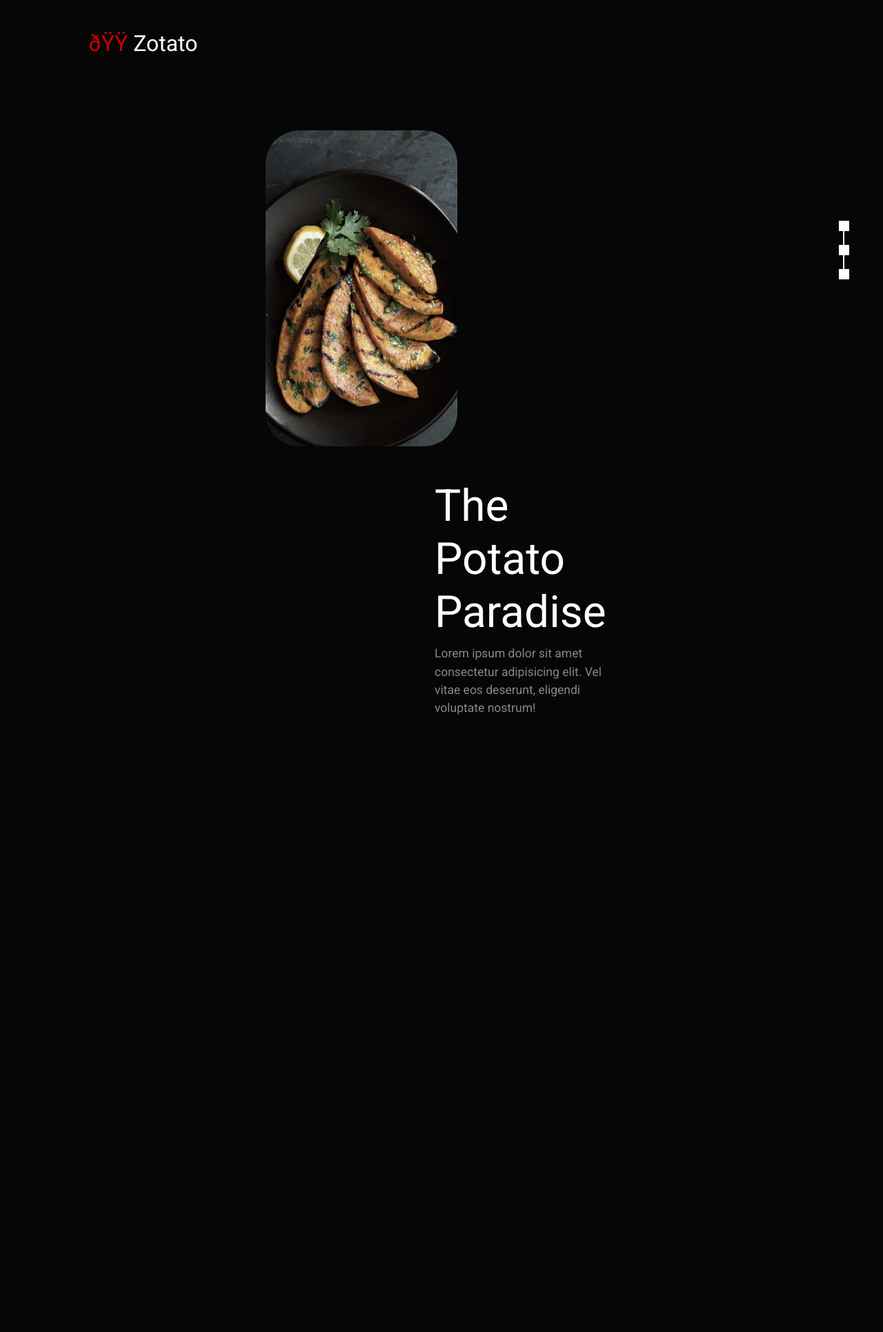
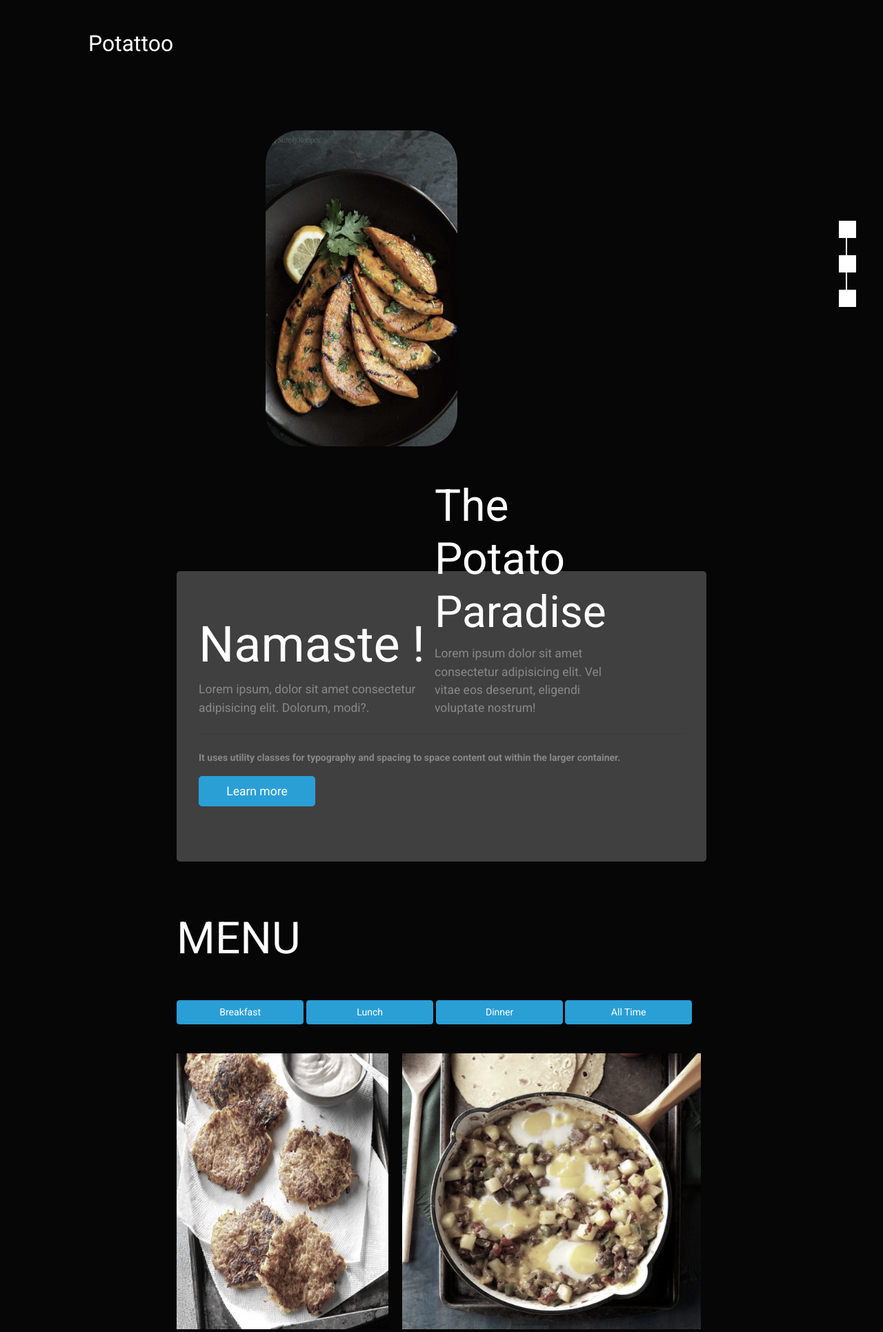
Before and after one commit to Black-Inception/Black-Inception.github.io, a PHP site: page / in a window 1280 px wide. Shown: the top 1931 px of the page at 69% size. Before the commit the page ends 1036 px from the top, so only its background shows below. Run offline with PHP 8.4, Linux system fonts and the light colour scheme.

Commit message:
commit #2

```diff
--- a/index.html
+++ b/index.html
@@ -6,26 +6,17 @@
     </head>
 
     <body>
-
-        <div class="tooltips text-danger">
-                <span class="tool" id="menu-icon">MENU</span>
-                <p></p>
-                <span class="tool" id="order-icon">ORDER</span>
-                <p></p>
-                <span class="tool" id="reach-icon">REACH</span>
-        </div>
-
         <nav>
-            <button class="box"></button>
+            <button class="box" id="menu"></button>
             <div class="line"></div>
-            <button class="box"></button>
+            <button class="box" id="order"></button>
             <div class="line"></div>
-            <button class="box"></button>
+            <button class="box" id="reach"></button>
         </nav>
         <!--<embed src="song.mp3" width="180" height="90" loop="false" autostart="false" hidden="true" />-->
         <div id="fixed-bar" class="mt-4">
             <a href="#fixed-bar">
-                <h4> <span class="text-danger">🍟</span> Zotato</h4>
+                <h4>Potattoo</h4>
             </a>
         </div>
 
@@ -47,6 +38,51 @@
             </div>
         </div>
 
+        <div class="jumbotron" id="info-box">
+            <h1 class="display-3">Namaste !</h1>
+            <p class="lead">Lorem ipsum, dolor sit amet consectetur adipisicing elit. Dolorum, modi?.</p>
+            <hr class="my-4">
+            <p>It uses utility classes for typography and spacing to space content out within the larger container.</p>
+            <p class="lead">
+                <a class="btn btn-primary btn-lg" id="learn-more" role="button" onclick="showInfo();">Learn more</a>
+            </p>
+
+            <div id="learn-more-info">
+                <br>
+                <div class="flex-box">
+                        <img src="sprite/info1.jpg">&nbsp&nbsp&nbsp
+                        <p>Lorem ipsum dolor sit amet consectetur adipisicing elit. Sapiente praesentium nesciunt maxime mollitia rem aliquam? Labore cum consectetur earum dignissimos dicta eum repudiandae quasi iure recusandae officiis, tempore fugiat odit.</p>
+                </div>
+                <br><br>
+                <div class="flex-box">
+                        <p>Lorem ipsum dolor sit amet consectetur adipisicing elit. Sapiente praesentium nesciunt maxime mollitia rem aliquam? Labore cum consectetur earum dignissimos dicta eum repudiandae quasi iure recusandae officiis, tempore fugiat odit.</p>
+                        &nbsp&nbsp&nbsp <img src="sprite/info2.jpg">
+                </div>
+            </div>
+        </div>
+
+        <br><br>
+        <div id="menu-container">
+                <h1>MENU</h1>
+                <br><Br>
+                <button type="button" class="btn btn-primary hvr-grow">Breakfast</button>
+                <button type="button" class="btn btn-primary hvr-grow">Lunch</button>
+                <button type="button" class="btn btn-primary hvr-grow">Dinner</button>
+                <button type="button" class="btn btn-primary hvr-grow">All Time</button>
+
+                <br><br><br>
+                <div class="breakfast">
+                    <img id="b-1" src="sprite/breakfast1.jpg">
+                    <img id="b-2" src="sprite/breakfast2.jpg">
+                    <img id="b-3" src="sprite/breakfast3.jpg">
+                    <img id="b-4" src="sprite/breakfast4.jpg">
+                    <img id="b-5" src="sprite/breakfast5.jpg">
+                </div>
+        </div>
+
+
+        <br><br><br><br><br>
+
         <script>
             var slideIndex = 0;
             carousel();
@@ -62,6 +98,11 @@
             x[slideIndex-1].style.display = "block";
             setTimeout(carousel, 2500); // Change image every 3 seconds
             }
+
+            function showInfo(){
+                document.querySelector("#learn-more").style.display = "none";
+                document.querySelector("#learn-more-info").style.display = "block";
+            }
         </script>
     </body>
 </html>
--- a/style.css
+++ b/style.css
@@ -1,3 +1,7 @@
+html{
+    scroll-behavior: smooth;
+}
+
 nav{
     position: fixed;
     margin-left:95%;
@@ -5,49 +9,21 @@ nav{
 }
 
 .box{
-    width:15px;
-    height:15px;
+    width:25px;
+    height:25px;
     background:white;
     border:1px solid white;
     display:inline-block;
-    position:relative;
-}
-
-.box:hover{
-    background:gray;
-    border:1px solid gray;
 }
 
 .line{
     width:2px;
-    height:20px;
+    height:25px;
     background:white;
     margin-left:40%;
 }
 
 /*-----------*/
-
-.tooltips{
-    position: fixed;
-    margin-left:95%;
-    top:40%;
-    width:120px;
-    height:auto;
-    visibility: hidden;
-}
-
-.tool{
-    background:lightgray;
-    display:inline-block;
-    position: relative;
-    right:90px;
-    text-align: center;
-    border:1px solid lightgray;
-    border-radius:10px;
-    width:60px;
-    font-size:0.8em;
-}
-/*-----*/
 
 #fixed-bar{
     width:100%;
@@ -92,3 +68,118 @@ nav{
     width:0;
     background:transparent;
 }
+
+
+/*-------*/
+
+#info-box{
+    margin-top:50%;
+    width:60%;
+    margin-left:20%;
+    font-weight: bold;
+    background:#404040;
+}
+
+#info-box a{
+    color:white;
+}
+
+#info-box a:hover{
+    cursor: pointer;
+}
+
+#learn-more-info{
+    display:none;
+    font-weight:normal;
+}
+
+.flex-box{
+    display:flex;
+    justify-content: space-between;
+    width:100%;
+}
+
+.flex-box img{
+    width:250px;
+    height:300px;
+    border:1px solid transparent;
+    border-radius:10px;
+    filter:grayscale(40%);
+}
+
+.flex-box p{
+    width:auto;
+    height:200px;
+    text-align: center;
+    margin-top:10%;
+    font-size:1.2em;
+}
+
+/*------*/
+
+#menu-container{
+    width:60%;
+    margin-left:20%;
+}
+
+#menu-container > div{
+    width:auto;
+}
+
+.btn{
+    position: relative;
+    width:24%;
+}
+
+/* Grow */
+.hvr-grow {
+    display: inline-block;
+    vertical-align: middle;
+    -webkit-transform: perspective(1px) translateZ(0);
+    transform: perspective(1px) translateZ(0);
+    box-shadow: 0 0 1px rgba(0, 0, 0, 0);
+    -webkit-transition-duration: 0.3s;
+    transition-duration: 0.3s;
+    -webkit-transition-property: transform;
+    transition-property: transform;
+  }
+.hvr-grow:hover, .hvr-grow:focus, .hvr-grow:active {
+    -webkit-transform: scale(1.1);
+    transform: scale(1.1);
+}
+/*------*/
+
+/*--------*/
+
+.breakfast {
+    display:grid;
+    align-items: stretch;
+    grid-gap: 20px 20px;
+    width:60%;
+    grid-template-rows: 400px 400px 400px;
+    grid-template-columns:40% 60%;
+}
+.breakfast img{
+    filter:grayscale(70%);
+}
+
+#b-1{
+    width:100%;
+}
+
+#b-2{
+    width:94%;
+}
+
+#b-3{
+    width:96.4%;
+    grid-column-start: span 2;
+}
+
+#b-4{
+    width:100%;
+}
+
+#b-5{
+    width:94%;
+}
```
Also changed, not shown: sprite/breakfast1.jpg (added), sprite/breakfast2.jpg (added), sprite/breakfast3.jpg (added), sprite/breakfast4.jpg (added), sprite/breakfast5.jpg (added), sprite/info1.jpg (added), sprite/info2.jpg (added).
